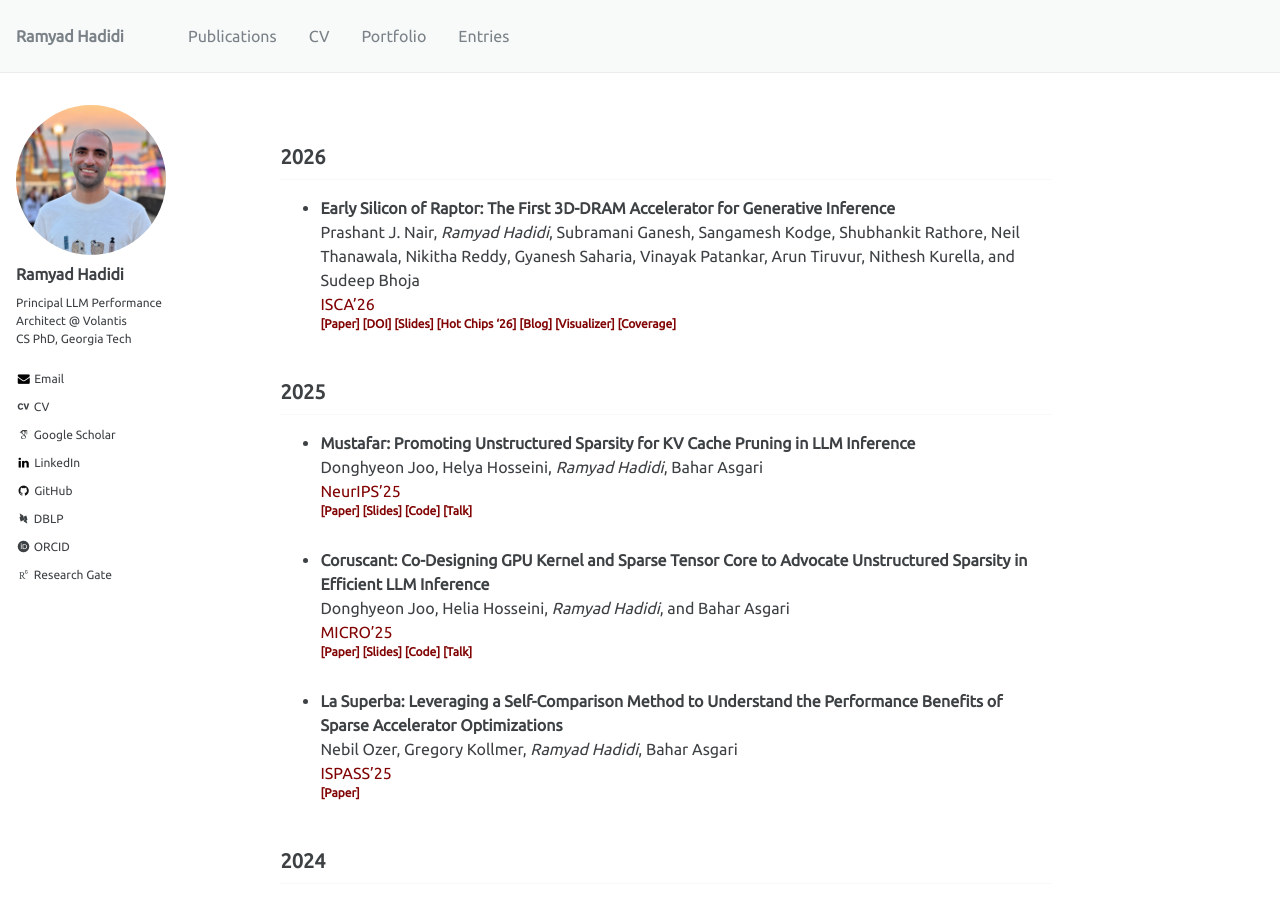
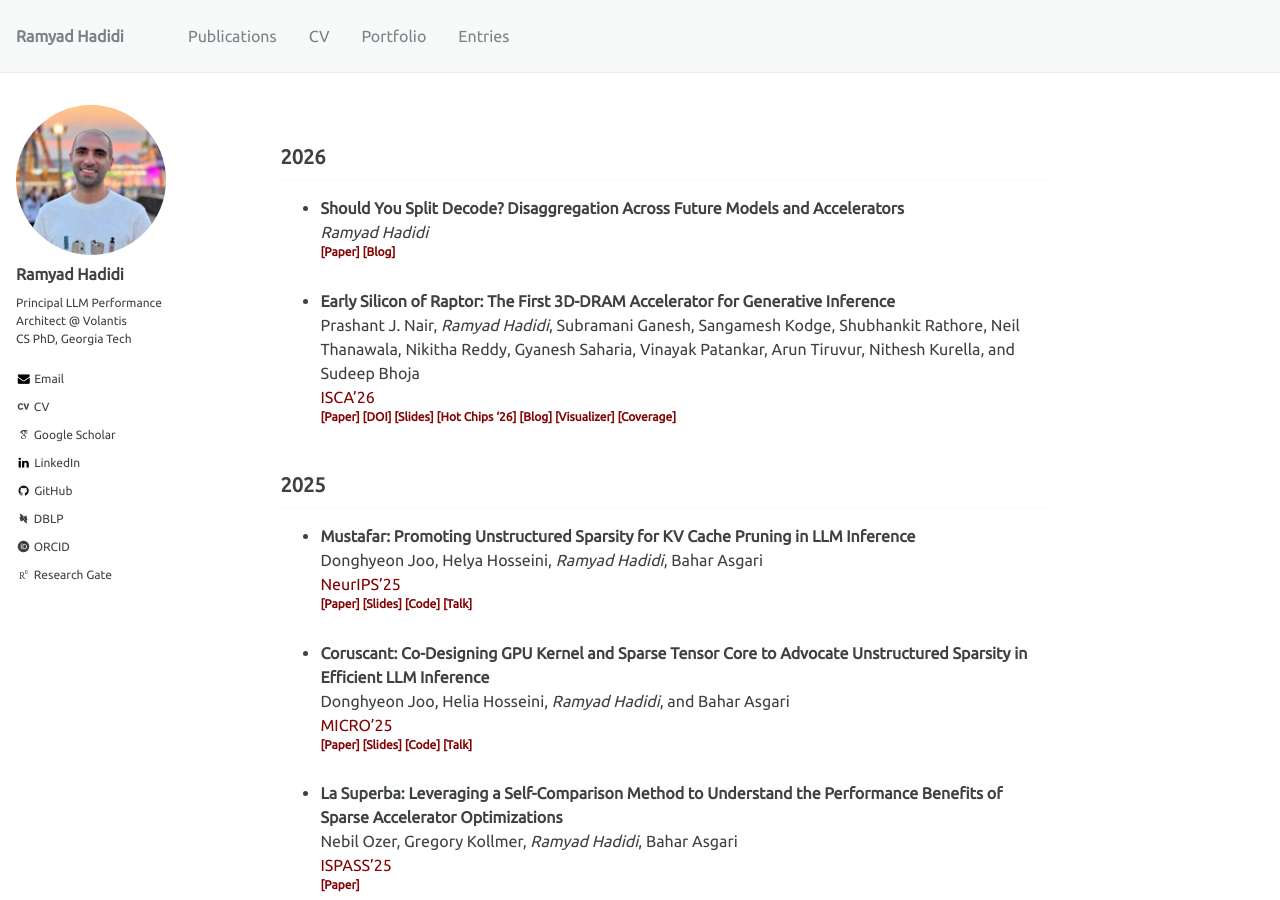
Before and after one commit to ramyadhadidi/ramyadhadidi.github.io, a Jekyll site: the page built from _pages/publications.md, in a window 1280 px wide and 900 px high. Built offline with Jekyll 4.4.1, drawn with Linux system fonts in a browser that asks for light colours; some web fonts are replaced.

Commit message:
update info

```diff
--- a/_pages/publications.md
+++ b/_pages/publications.md
@@ -7,6 +7,13 @@ title: "Publications"
 <!-- --------------------------------------- -->
 <!-- --------------------------------------- -->
 ##  2026
+  * __Should You Split Decode? Disaggregation Across Future Models and Accelerators__
+      _Ramyad Hadidi_
+      <sup>
+      [__[Paper]__](https://arxiv.org/abs/2611.08299)
+      [__[Blog]__](https://ramyadhadidi.github.io/entries/split-decode/)
+      </sup>
+
   * __Early Silicon of Raptor: The First 3D-DRAM Accelerator for Generative Inference__
       Prashant J. Nair, _Ramyad Hadidi_, Subramani Ganesh, Sangamesh Kodge, Shubhankit Rathore, Neil Thanawala, Nikitha Reddy, Gyanesh Saharia, Vinayak Patankar, Arun Tiruvur, Nithesh Kurella, and Sudeep Bhoja
       [ISCA'26](https://www.iscaconf.org/isca2026/)
```
Also changed, not shown: _pages/portfolio.md (+1 -0 lines).
